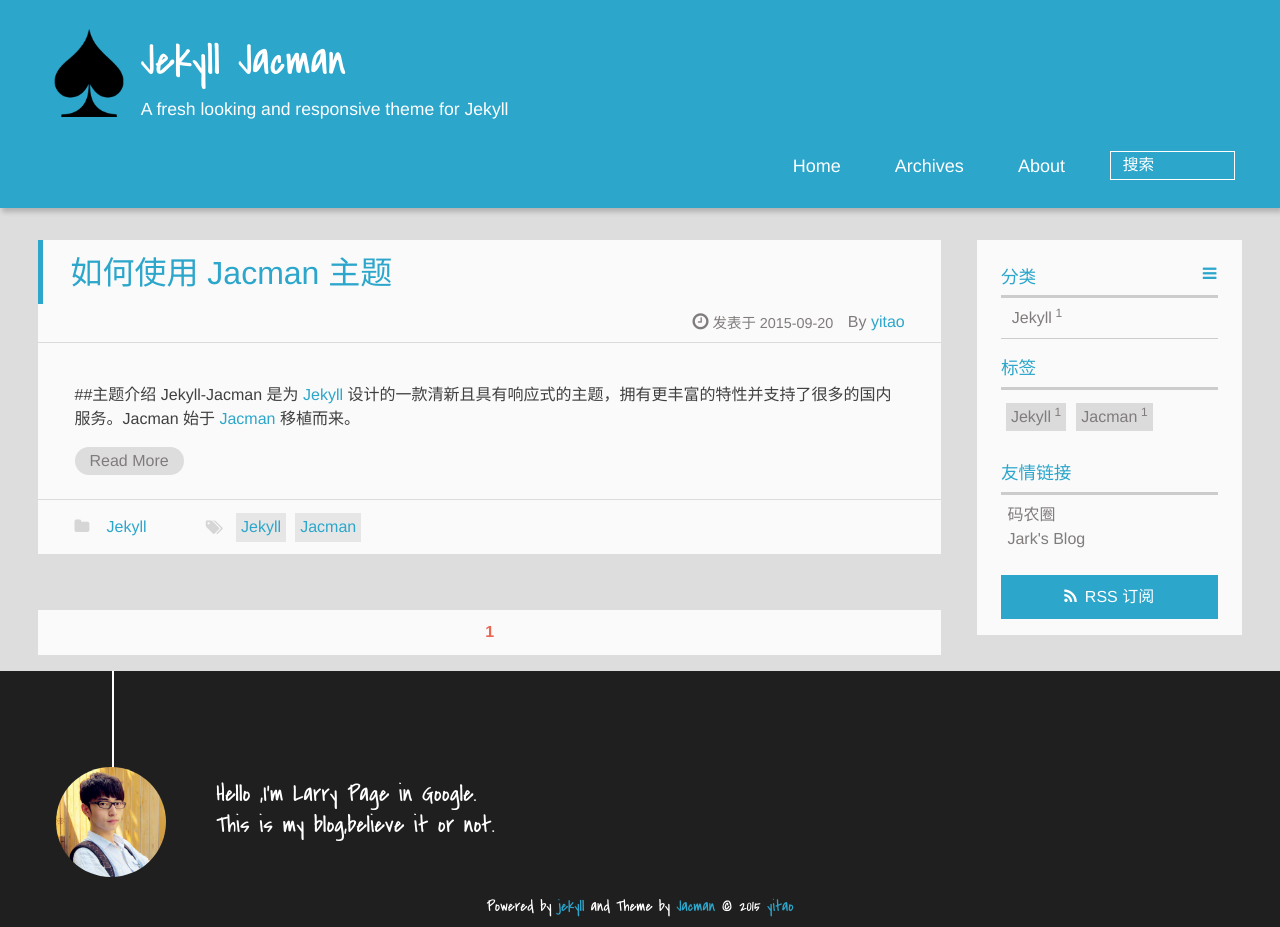
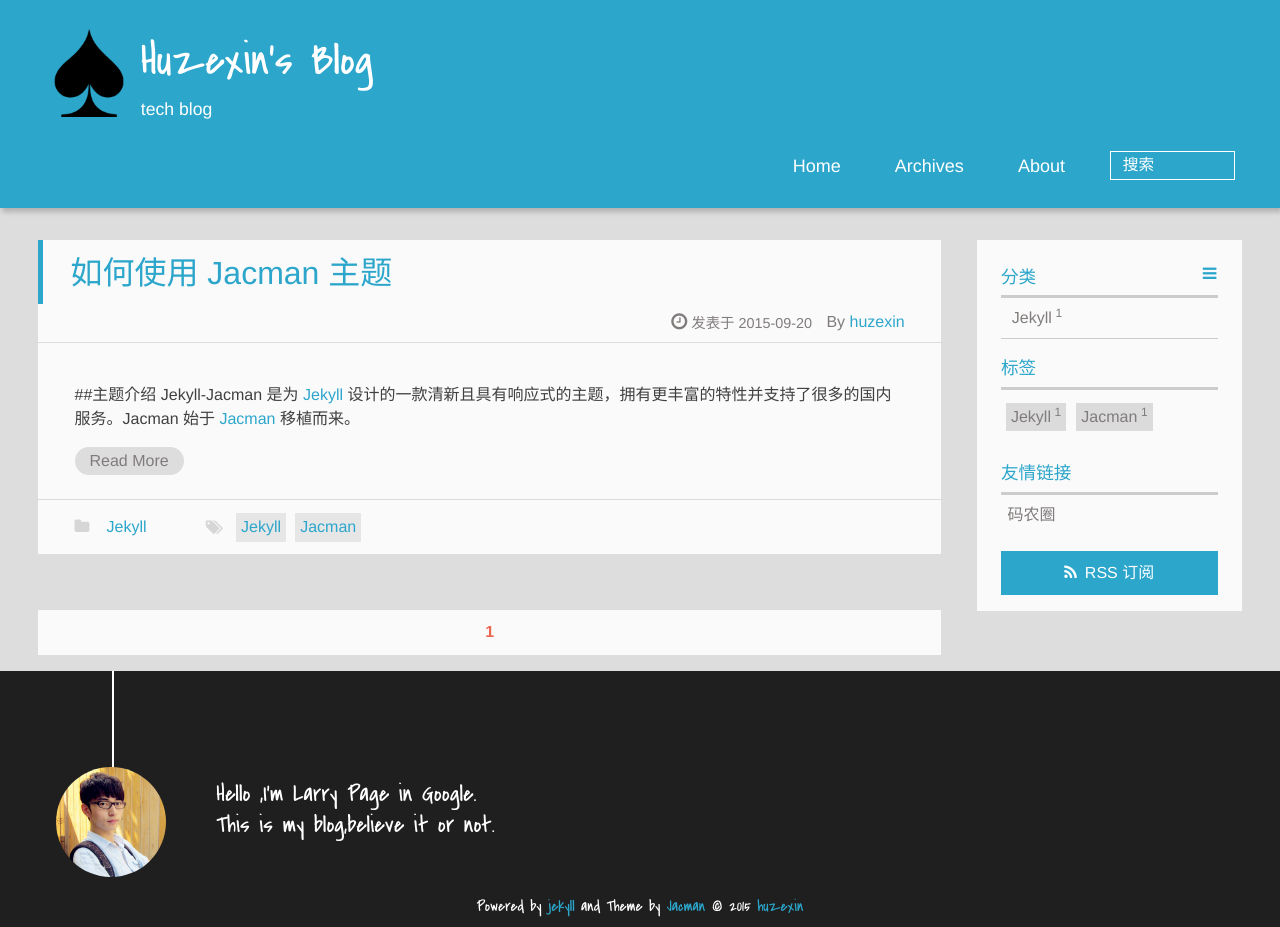
Before and after one commit to huzexin/huzexin.github.io, a Jekyll site: the page built from index.html, in a window 1280 px wide. Built offline with Jekyll 4.4.1, drawn with Linux system fonts in a browser that asks for light colours; Markdown is read by kramdown in place of the engine named in the settings; the list of posts is cut into pages by our own code.

Commit message:
no message

```diff
--- a/_config.yml
+++ b/_config.yml
@@ -24,8 +24,8 @@ redcarpet:
     - with_toc_data
 
 
-title : Jekyll Jacman
-tagline: A fresh looking and responsive theme for Jekyll
+title : Huzexin's Blog
+tagline: tech blog
 
 defaults:
   -
@@ -79,7 +79,7 @@ mathjax: false      #enable mathjax if true
 
 #### Author information
 author:
-  name: yitao      ## e.g. wuchong Author name
+  name: huzexin     ## e.g. wuchong Author name
   intro_line1:  "Hello ,I'm Larry Page in Google."    ## your introduction on the bottom of the page
   intro_line2:  "This is my blog,believe it or not."  ## the 2nd line
   weibo:      ## e.g. wuchong1014 or 2176287895 for http://weibo.com/2176287895
@@ -106,7 +106,6 @@ toc:
 #### Links
 links:
   码农圈: https://coderq.com
-  Jark's Blog: http://wuchong.me
 
 
 
@@ -142,7 +141,7 @@ totop: true           ## if you want to scroll to top in every post set the valu
 #### Custom Search
 google_cse:
   enable: false
-  cx: 018294693190868310296:abnhpuysycw  ## e.g. 018294693190868310296:abnhpuysycw your Custom Search ID.
+  cx: ##018294693190868310296:abnhpuysycw  ## e.g. 018294693190868310296:abnhpuysycw your Custom Search ID.
 ## https://www.google.com/cse/
 ## To enable the custom search You must create a "search" folder in '/source' and a "index.md" file
 ## set the 'front-matter' as
```
